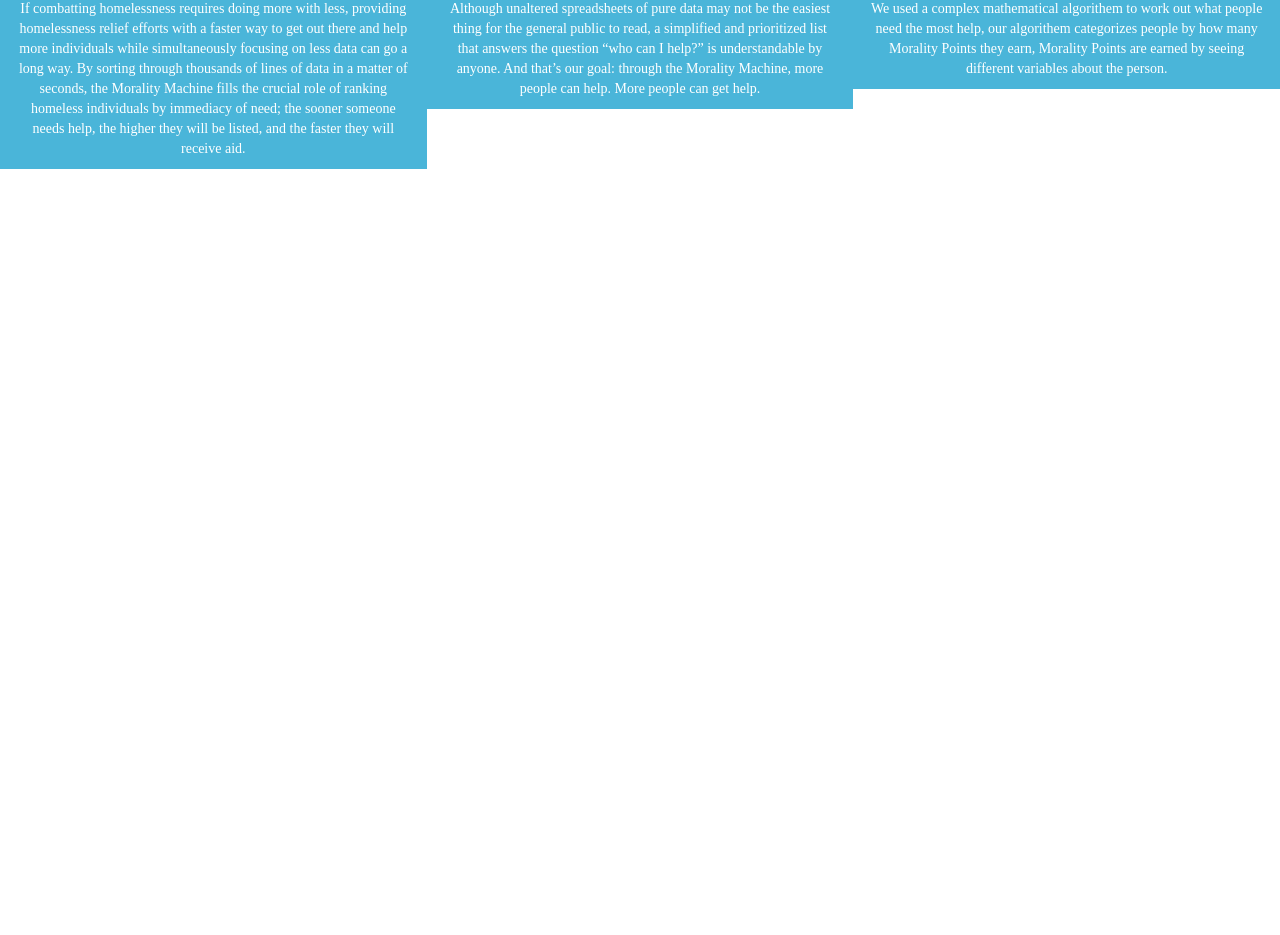
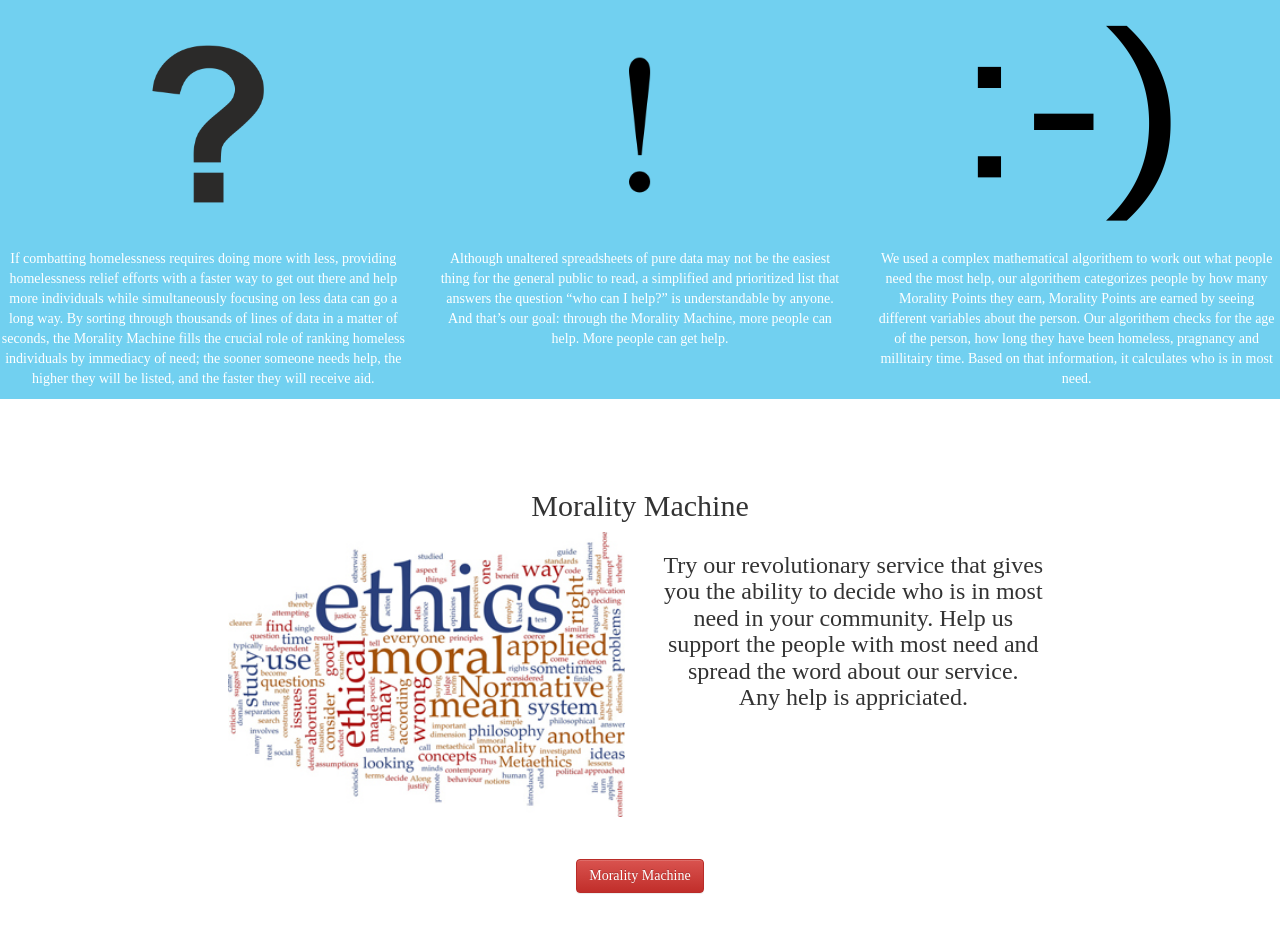
Before and after one commit to Mechasparrow/globalhack-moral-homelessness, a website: page public/index.html in a window 1280 px wide. Shown: the part 554-1489 px from the top of the page. Before the commit the page ends 800 px from the top, so only its background shows below. Drawn offline with nearby package versions, Linux system fonts and the light colour scheme.

Commit message:
Did a lot to the front

```diff
--- a/public/index.html
+++ b/public/index.html
@@ -26,9 +26,9 @@
           </div>
           <div class="collapse navbar-collapse" id="navbar-brand-centered">
             <ul class="nav navbar-nav">
-              <li><a href="#whatWeDo">What We Do</a></li>
-              <li><a href="#whyUs">Why We Do It</a></li>
-              <li><a href="#whatWeveDone">What We've Done</a></li>
+              <li><a href="#whatWeDo">Home</a></li>
+              <li><a href="#whyUs">About Us</a></li>
+              <li><a href="#whatWeveDone"><b>Morality Machine</b></a></li>
               <li><a href="#contactUs">Contact Us</a></li>
             </ul>
           </div>
@@ -41,25 +41,45 @@
         <img id="logo" src= "pictures/globalhacklogo.png" />
       </div>
 
-      <div>
-        <div class="col-md-4 col-xs-4 text-center blueB">
+      <div class="blueB row">
+        <div class="col-md-4 col-xs-4 text-center">
           <h2 class="white">What We Do</h2>
+          <img height="250em" src="pictures/questionMark.png" />
           <p class="white">
             If combatting homelessness requires doing more with less, providing homelessness relief efforts with a faster way to get out there and help more individuals while simultaneously focusing on less data can go a long way. By sorting through thousands of lines of data in a matter of seconds, the Morality Machine fills the crucial role of ranking homeless individuals by immediacy of need; the sooner someone needs help, the higher they will be listed, and the faster they will receive aid.
           </p>
         </div>
-        <div class="col-md-4 col-xs-4 text-center blueB">
+        <div class="col-md-4 col-xs-4 text-center">
           <h2 class="white">Why We Do It</h2>
+          <img height="250em" src="pictures/exclamationMark.png" />
           <p class="white">
             Although unaltered spreadsheets of pure data may not be the easiest thing for the general public to read, a simplified and prioritized list that answers the question “who can I help?” is understandable by anyone. And that’s our goal: through the Morality Machine, more people can help. More people can get help.
           </p>
         </div>
-        <div class="col-md-4 col-xs-4 text-center blueB">
+        <div class="col-md-4 col-xs-4 text-center">
           <h2 class="white">How We Do It</h2>
+          <img height="250em" src="pictures/smilieFace.png" />
           <p class="white">
-            We used a complex mathematical algorithem to work out what people need the most help, our algorithem categorizes people by how many Morality Points they earn, Morality Points are earned by seeing different variables about the person.
+            We used a complex mathematical algorithem to work out what people need the most help, our algorithem categorizes people by how many Morality Points they earn, Morality Points are earned by seeing different variables about the person. Our algorithem checks for the age of the person, how long they have been homeless, pragnancy and millitairy time. Based on that information, it calculates who is in most need.
           </p>
         </div>
+      </div>
+
+      <div id="app" class="col-md-offset-2 col-md-8 text-center">
+        <h2>Morality Machine</h2>
+        <div class = "row">
+          <img class="col-xs-6" src="pictures/morality.jpg" />
+
+          <div class = "col-xs-6">
+            <h3>Try our revolutionary service that gives you the ability to decide who is in most need in your community. Help us support the people with most need and spread the word about our service. <br />Any help is appriciated.</h3>
+
+          </div>
+
+        </div>
+        <div class = "row">
+          <a class="btn btn-danger" id="buttonMachine" href="board.html">Morality Machine</a>
+        </div>
+
       </div>
 
     </div>
--- a/public/style.css
+++ b/public/style.css
@@ -76,5 +76,14 @@ body{
 }
 
 .blueB{
-  background-color:#4AB5D9;
+  background-color:#71D0F0;
 }
+
+#app{
+  margin-top:5em;
+}
+
+#buttonMachine{
+  margin-top:3em;
+  margin-bottom:3em;
+}
```
Also changed, not shown: public/pictures/exclamationMark.png (added), public/pictures/morality.jpg (added), public/pictures/questionMark.png (added), public/pictures/smilieFace.png (added).
